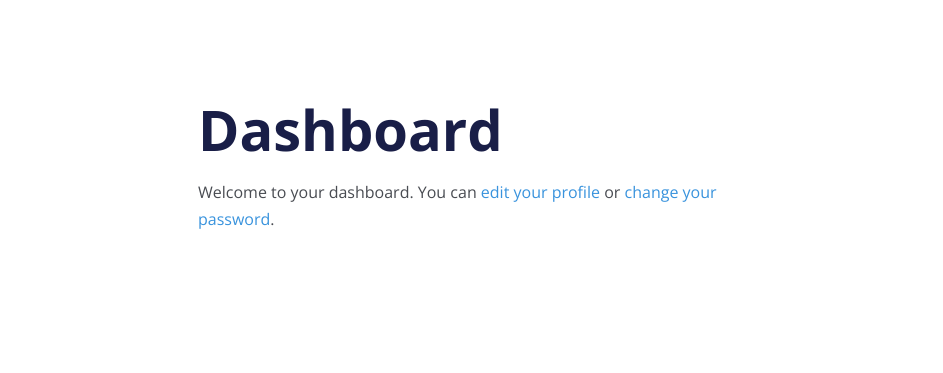
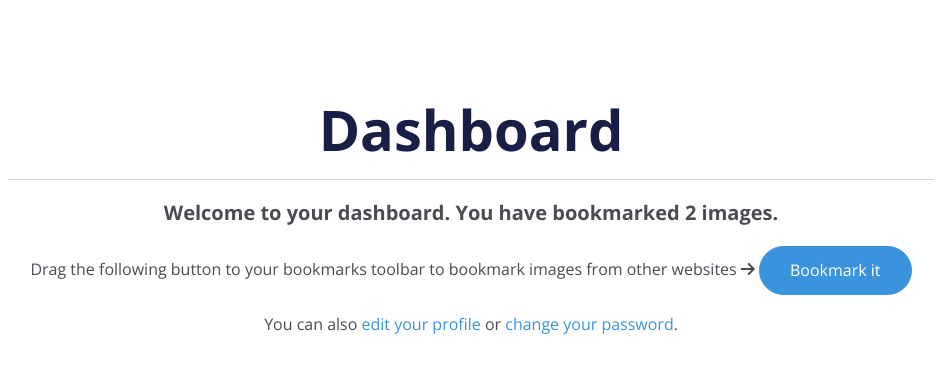
Before and after one commit to dmurawski/social_webisite, a Django app: page /account/ in a window 1280 px wide. Shown: the part 78-451 px from the top of the page, without its empty margins (169-1112 px from the left). Run offline with Django 5.2, Linux system fonts and the light colour scheme; a user stored in the database is signed in; data comes from the database, SQL or seed files in the repository; some libraries are stand-ins or nearby versions.

Commit message:
fix dashboard template

```diff
--- a/bookmarks/account/templates/account/dashboard.html
+++ b/bookmarks/account/templates/account/dashboard.html
@@ -3,9 +3,19 @@
 {% block content %}
   <div class="container py-6">
     <div class="row">
-      <div class="col-lg-6 offset-lg-3">
+      <div class="col-lg-10 offset-lg-1 text-center">
         <h1 class="display-4 fw-bold">Dashboard</h1>
-        <p>Welcome to your dashboard. You can <a class="text-primary text-decoration-none" href="{% url 'edit' %}">edit your profile</a> or <a class="text-primary text-decoration-none" href="{% url 'password_change' %}">change your password</a>.</p>
+        <hr>
+        {% with total_images_created=request.user.images_created.count %}
+          <p class="lead fw-bold">Welcome to your dashboard. You have bookmarked
+            {{ total_images_created }} image{{ total_images_created|pluralize }}.</p>
+        {% endwith %}
+        <p>Drag the following button to your bookmarks toolbar to bookmark images from other websites <i class="fa-solid fa-arrow-right"></i> <a href="javascript:{% include "bookmarklet_launcher.js" %}" class="text-decoration-none btn btn-primary text-white">
+          Bookmark it
+        </a></p>
+
+        <p>You can also <a href="{% url "edit" %}" class="text-decoration-none">edit your profile</a> or
+        <a href="{% url "password_change" %}" class="text-decoration-none">change your password</a>.</p>
       </div>
     </div>
   </div>
--- a/bookmarks/account/templates/registration/password_change_form.html
+++ b/bookmarks/account/templates/registration/password_change_form.html
@@ -3,7 +3,7 @@
 
 {% block content %}
   <div class="row py-5">
-    <div class="col-4 offset-4">
+    <div class="col-lg-4 offset-lg-4 col-8 offset-2 text-center text-lg-start">
       <h1>Change your password</h1>
       <p>Use the form below to change your password.</p>
       <form method="post">
```
